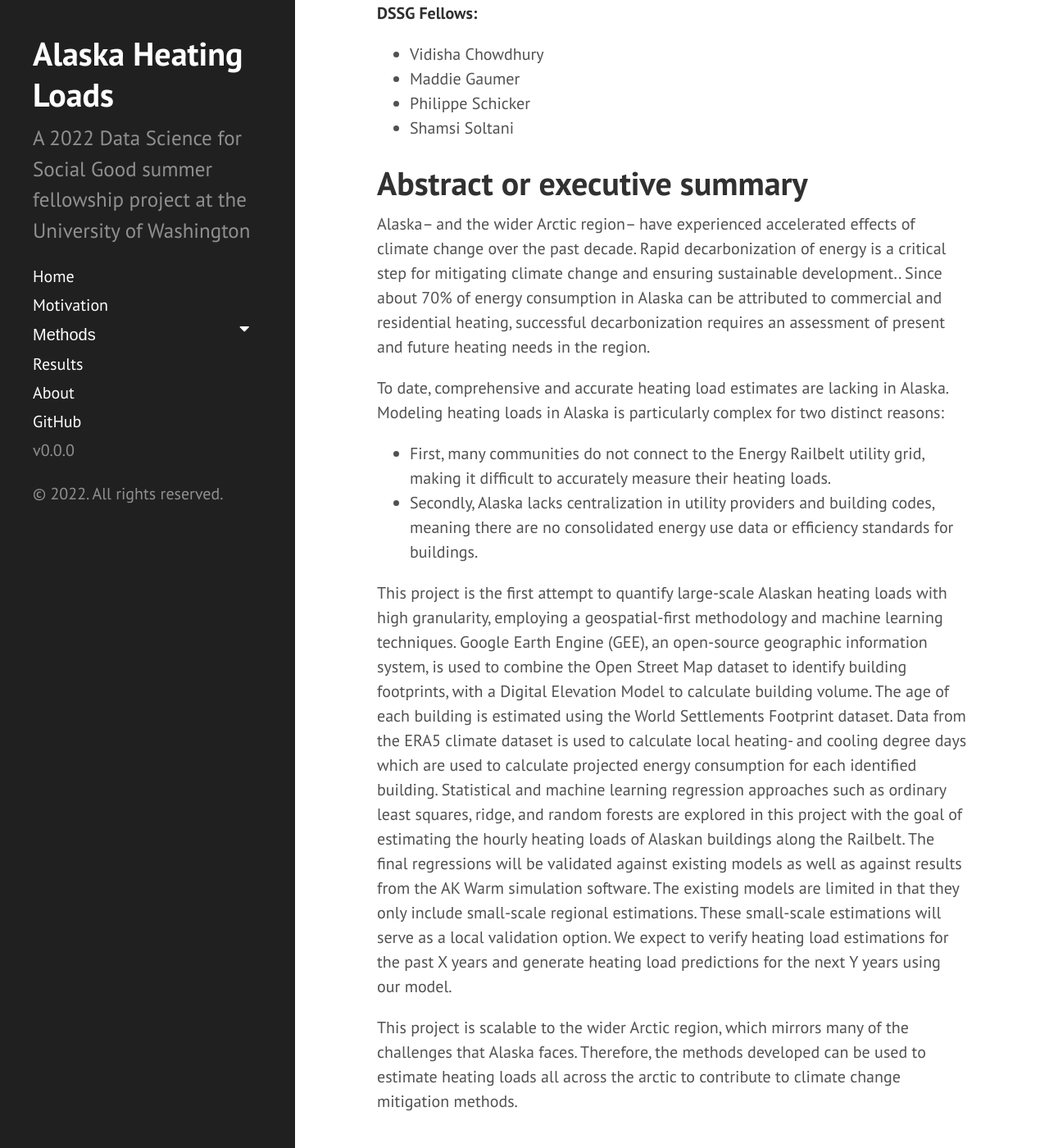
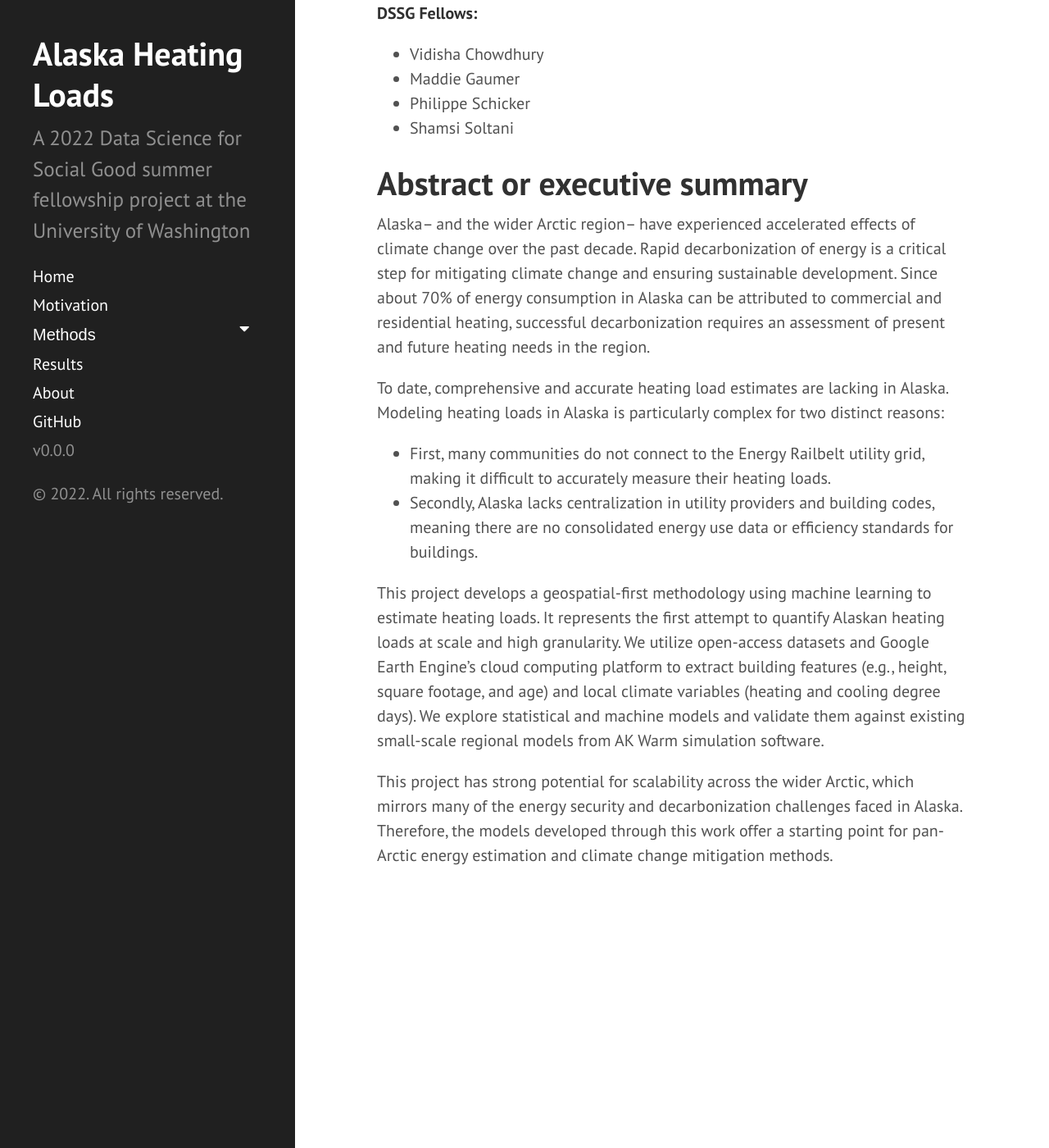
Before and after one commit to uwescience/DSSG2022_heating_loads, a Jekyll site: the page built from index.md, in a window 1280 px wide and 1400 px high, scrolled down 497 px. Shown: the whole window at 82% size. Built offline with Jekyll 4.4.1, drawn with Linux system fonts in a browser that asks for light colours; the list of posts is cut into pages by our own code.

Commit message:
Update index.md

```diff
--- a/index.md
+++ b/index.md
@@ -20,13 +20,12 @@ layout: default
 - Shamsi Soltani
 
 # Abstract or executive summary
-Alaska– and the wider Arctic region– have experienced accelerated effects of climate change over the past decade. Rapid decarbonization of energy is a critical step for mitigating climate change and ensuring sustainable development.. Since about 70% of energy consumption in Alaska can be attributed to commercial and residential heating, successful decarbonization requires an assessment of present and future heating needs in the region.
+Alaska– and the wider Arctic region– have experienced accelerated effects of climate change over the past decade. Rapid decarbonization of energy is a critical step for mitigating climate change and ensuring sustainable development. Since about 70% of energy consumption in Alaska can be attributed to commercial and residential heating, successful decarbonization requires an assessment of present and future heating needs in the region.
 
 To date, comprehensive and accurate heating load estimates are lacking in Alaska. Modeling heating loads in Alaska is particularly complex for two distinct reasons:
 - First, many communities do not connect to the Energy Railbelt utility grid, making it difficult to accurately measure their heating loads.
 - Secondly, Alaska lacks centralization in utility providers and building codes, meaning there are no consolidated energy use data or efficiency standards for buildings.
 
+This project develops a geospatial-first methodology using machine learning to estimate heating loads. It represents the first attempt to quantify Alaskan heating loads at scale and high granularity. We utilize open-access datasets and Google Earth Engine’s cloud computing platform to extract building features (e.g., height, square footage, and age) and local climate variables (heating and cooling degree days). We explore statistical and machine models and validate them against existing small-scale regional models from AK Warm simulation software.
 
-This project is the first attempt to quantify large-scale Alaskan heating loads with high granularity, employing a geospatial-first methodology and machine learning techniques. Google Earth Engine (GEE), an open-source geographic information system, is used to combine the Open Street Map dataset to identify building footprints, with a Digital Elevation Model to calculate building volume. The age of each building is estimated using the World Settlements Footprint dataset. Data from the ERA5 climate dataset  is used to calculate local heating- and cooling degree days which are used to calculate projected energy consumption for each identified building. Statistical and machine learning regression approaches such as ordinary least squares, ridge, and random forests are explored in this project with the goal of estimating the hourly heating loads of Alaskan buildings along the Railbelt. The final regressions will be validated against existing models as well as against results from the AK Warm simulation software. The existing models are limited in that they only include small-scale regional estimations. These small-scale estimations will serve as a local validation option. We expect to verify heating load estimations for the past X years and generate heating load predictions for the next Y years using our model.
-
-This project is scalable to the wider Arctic region, which mirrors many of the challenges that Alaska faces. Therefore, the methods developed can be used to estimate heating loads all across the arctic to contribute to climate change mitigation methods.
+This project has strong potential for scalability across the wider Arctic, which mirrors many of the energy security and decarbonization challenges faced in Alaska. Therefore, the models developed through this work offer a starting point for pan-Arctic energy estimation and climate change mitigation methods.
```
